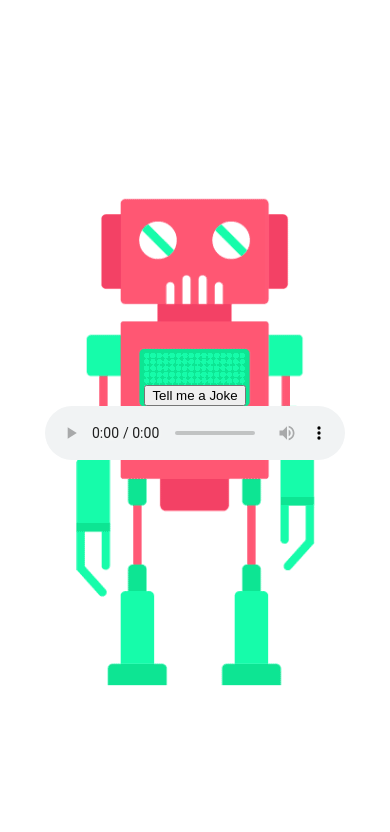
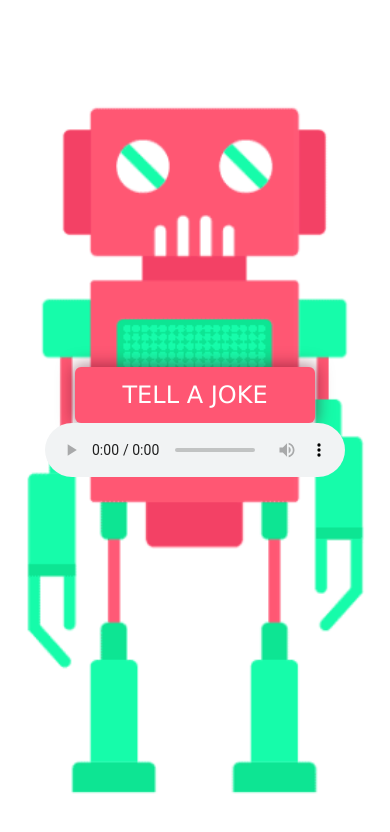
Before and after one commit to bellikal/joke-teller, a plain HTML site: page index.html in a window 390 px wide. Drawn offline with Linux system fonts and the light colour scheme.

Commit message:
Responsive Layout and Styling

```diff
--- a/index.html
+++ b/index.html
@@ -9,7 +9,7 @@
 </head>
 <body>
     <div class="container">
-        <button id="button">Tell me a Joke</button>
+        <button id="button">Tell a Joke</button>
         <audio id="audio" controls></audio>
     </div>
     <!-- Script -->
--- a/style.css
+++ b/style.css
@@ -21,3 +21,41 @@ body {
   background-position: center center;
   background-repeat: no-repeat;
 }
+
+button {
+  cursor: pointer;
+  outline: none;
+  width: 240px;
+  height: 56px;
+  font-family: Verdana, Geneva, Tahoma, sans-serif;
+  font-size: 24px;
+  text-transform: uppercase;
+  color: white;
+  border: none;
+  border-radius: 6px;
+  box-shadow: 0px 0px 16px 2px rgba(88, 0, 25, 0.2);
+  background-color: #FF5673;
+}
+
+button:hover {
+  background-color: #f4526d;
+}
+
+button:active {
+  transform: scale(0.98);
+}
+
+button:disabled {
+  cursor: default;
+  background-color: #e4a0ab;
+}
+/* Media Query: Tablet or Smaller */
+@media screen and (max-width: 1000px) {
+  .container {
+    background-size: cover;
+  }
+
+  button {
+    box-shadow: 0px 0px 16px 2px rgba(88, 0, 25, 0.5);
+  }
+}
```
